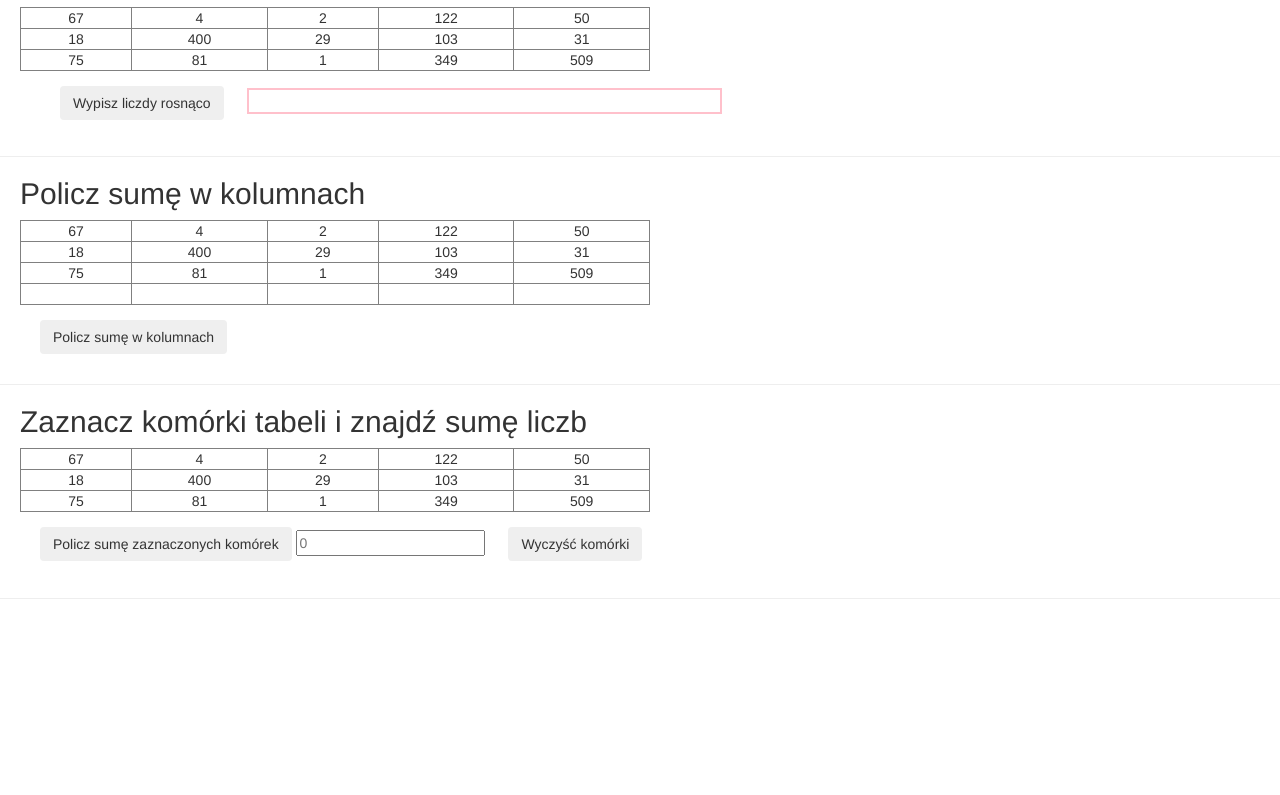
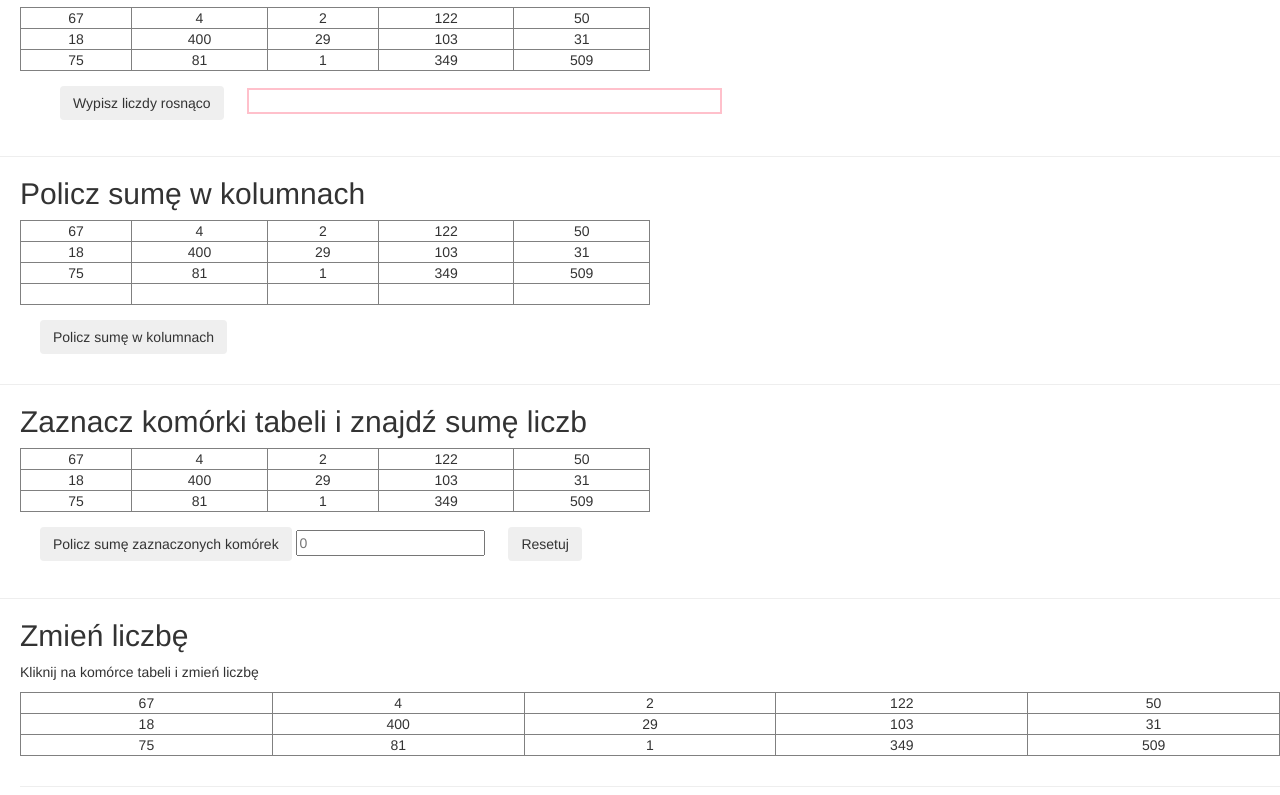
Before and after one commit to olkruglova/js-simple-tasks-4, a plain HTML site: page index.html in a window 1280 px wide. Shown: the part 805-1600 px from the top of the page. Before the commit the page ends 1424 px from the top, so only its background shows below. Drawn offline with nearby package versions, Linux system fonts and the light colour scheme.

Commit message:
Add tasks 8-9

```diff
--- a/css.css
+++ b/css.css
@@ -30,7 +30,7 @@ input {
     margin-bottom:15px;
     border: 0.5px solid gray;
 }
-#table2, #table3 {
+#table2, #table3{
     width: 50%;
     margin-bottom:15px;
     border: 0.5px solid gray;
@@ -60,3 +60,19 @@ td{
 .colored {
     background-color: red;
 }
+#table4 {
+    width: 100%;
+    margin-bottom:15px;
+    border: 0.5px solid gray;
+}
+td.item4 {
+    width: 200px;
+}
+.input9{
+    width: 50px;
+    margin: 5px;
+}
+.btn9 {
+    height: 25px;
+    padding: 0  5px !important;
+}
--- a/index.html
+++ b/index.html
@@ -177,8 +177,35 @@
         </table>
         <button class="btn btn7">Policz sumę zaznaczonych komórek</button>
         <input class="sum-items"type="text" placeholder="0">
-        <button class="btn btn8">Wyczyść komórki</button>
+        <button class="btn btn8">Resetuj</button>
         </div>
+        <hr>
+        <div id="task8">
+        <h2>Zmień liczbę</h2>
+        <p>Kliknij na komórce tabeli i zmień liczbę</p>
+        <table id="table4">
+            <tr class="tr4">
+                <td class="item4">67</td>
+                <td class="item4">4</td>
+                <td class="item4">2</td>
+                <td class="item4">122</td>
+                <td class="item4">50</td>
+            </tr>
+            <tr class="tr4">
+                <td class="item4">18</td>
+                <td class="item4">400</td>
+                <td class="item4">29</td>
+                <td class="item4">103</td>
+                <td class="item4">31</td>
+            </tr>
+            <tr class="tr4">
+                <td class="item4">75</td>
+                <td class="item4">81</td>
+                <td class="item4">1</td>
+                <td class="item4">349</td>
+                <td class="item4">509</td>
+            </tr>
+        </table>
 
 
 
--- a/js.js
+++ b/js.js
@@ -131,3 +131,24 @@ $('.btn8').on('click', function(){
     items.removeClass('colored');
     $('.sum-items').val(0);
 })
+/*
+task9: Дана таблица. По нажатию на ячейку в ней появляется инпут с содержимым этой ячейки и кнопка сохранить. Можно поредактировать текст в инпуте, сохранить - и текст ячейки поменяется.
+*/
+
+$('.item4').click(function(event){
+    let value = $(this).text();
+    let value2;
+    this.innerHTML = '<input class="input9" type="text" value="' + value+ '"> <button class="btn btn9">Zapisz</button>';
+    $('.input9').text(value);
+    $(this).off(event);
+    $('.input9').change(function(){
+    value2 = $(this).val();
+    })
+    $('.btn9').click(function(){
+        console.log(value2);
+        this.parentElement.innerHTML = value2;
+        $(this).prev().remove();
+        $(this).remove();
+    })
+    $(this).on(event);
+})
```
